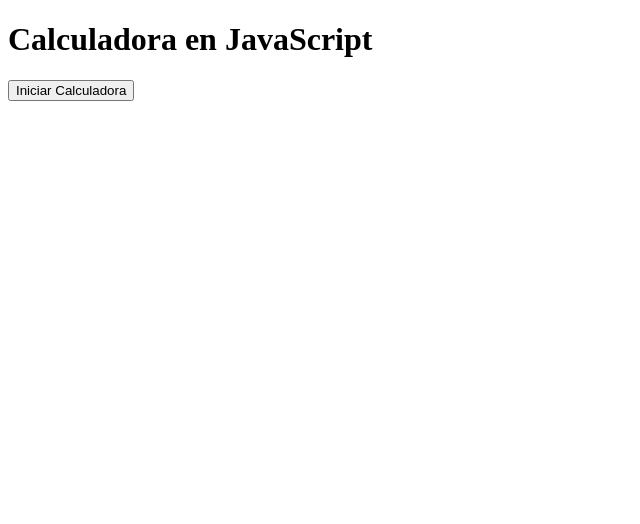
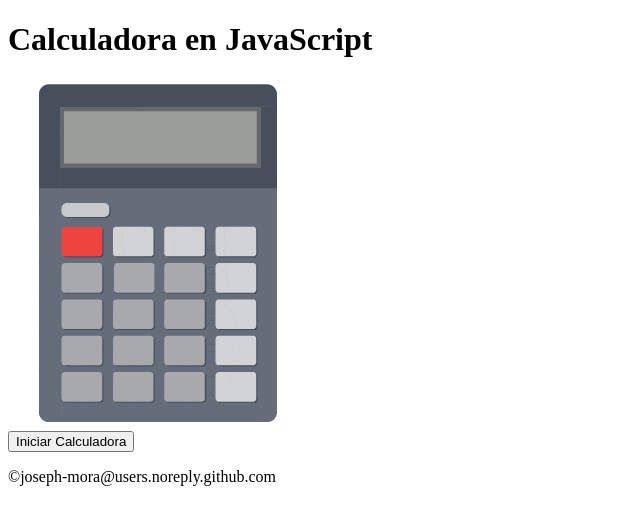
Before and after one commit to joseph-mora/tarea-calculadora, a plain HTML site: page index.html in a window 1280 px wide. Shown: the whole page, without its empty margins (0-640 px from the left). Drawn offline with Linux system fonts and the light colour scheme.

Commit message:
corregi imagen

```diff
--- a/index.html
+++ b/index.html
@@ -3,6 +3,7 @@
 <head>
     <meta charset="UTF-8">
     <meta name="viewport" content="width=device-width, initial-scale=1.0">
+    <script src="script.js"></script>
     <title>Calculadora en JavaScript</title>
 </head>
 <body>
@@ -10,11 +11,17 @@
         <h1>Calculadora en JavaScript</h1>
     </header>
     <main>
-        <button onclick="iniciarCalculadora()">Iniciar Calculadora</button>
+        <div class="img">
+            <img src="img/calculadora.gif" alt="imagen basica de calculadora">
+        </div>
+        <div class="button">
+            <button onclick="iniciarCalculadora()">Iniciar Calculadora</button>
+        </div>
     </main>
 
 
-    <!-- Enlace al archivo JavaScript -->
-    <script src="script.js"></script>
+    <footer>
+        <p>&copy;joseph-mora@users.noreply.github.com</p>
+    </footer>
 </body>
 </html>
--- a/styles.css
+++ b/styles.css
@@ -0,0 +1,36 @@
+/* styles.css */
+
+body {
+    font-family: Arial, sans-serif;
+    margin: 0;
+    padding: 0;
+}
+
+header {
+    background-color: #3498db;
+    color: white;
+    text-align: center;
+    padding: 20px;
+}
+
+.button {
+    border: 1px solid #ddd;
+    border-radius: 10px;
+    box-shadow: 2px 2px 10px rgba(0, 0, 0, 0.1);
+    margin: 20px;
+    padding: 20px;
+    text-align: center;
+}
+
+.img {
+    max-width: 100%;
+    border-radius: 5px;
+}
+
+footer {
+    background-color: #2c3e50;
+    color: white;
+    text-align: center;
+    padding: 15px;
+    margin-top: 20px;
+}
```
